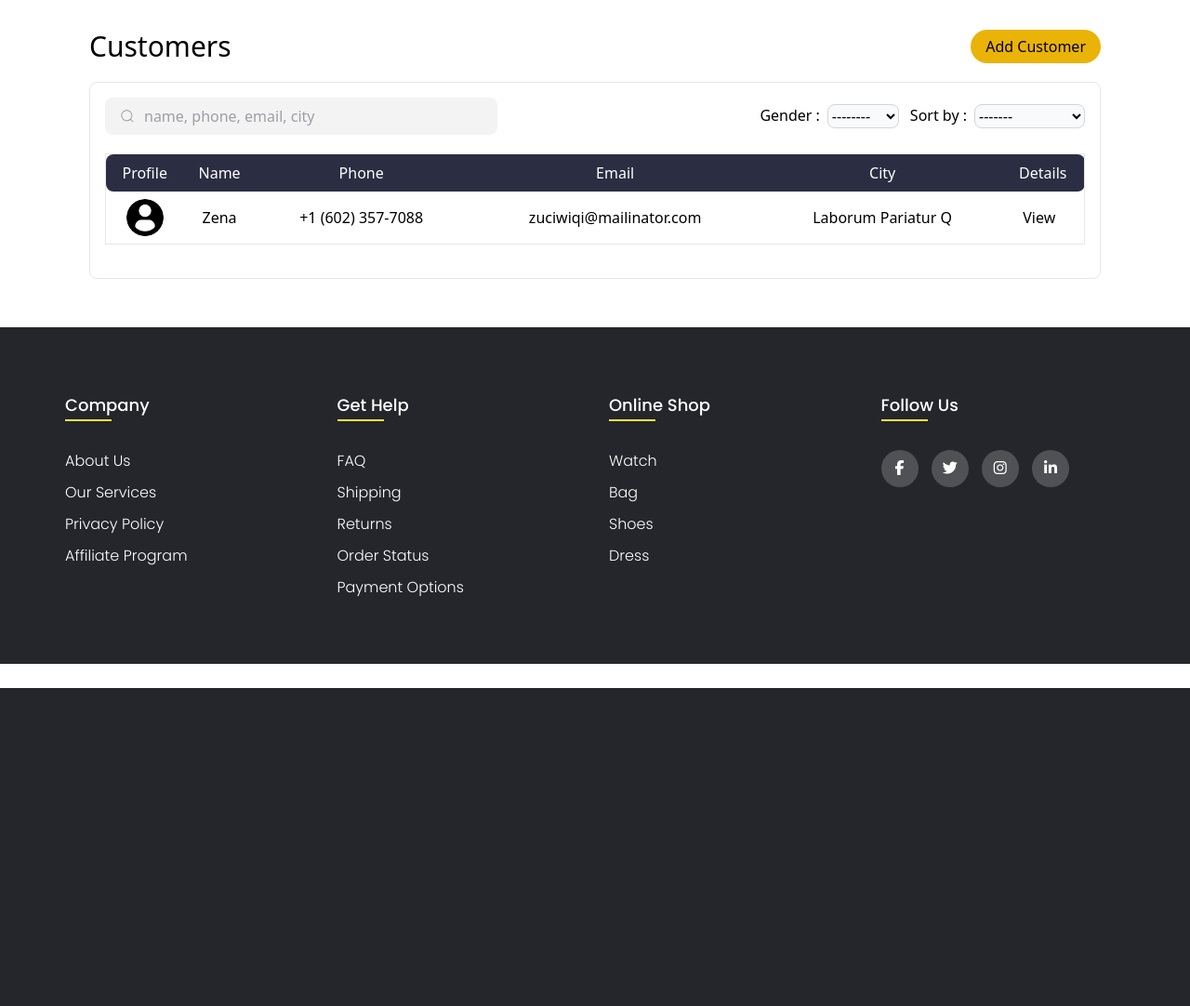
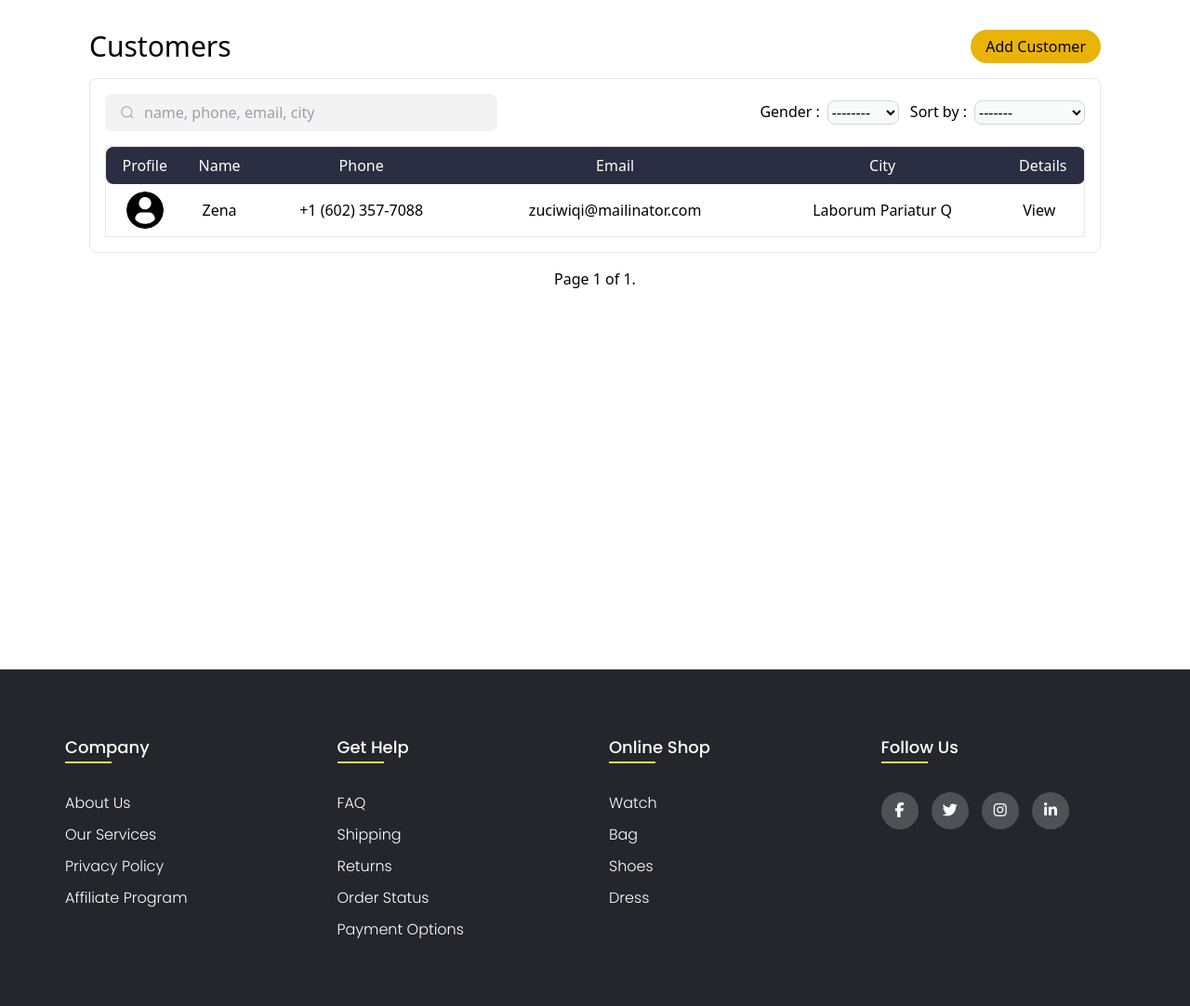
Before and after one commit to TharakaramuduN/TailorFlow1, a Django app: page /customers/ in a window 1280 px wide. Shown: the part 60-1142 px from the top of the page at 93% size. Before the commit the page ends 800 px from the top, so only its background shows below. Run offline with Django 4.2, Linux system fonts and the light colour scheme; a user stored in the database is signed in; data comes from the database, SQL or seed files in the repository; both versions use the stored data as it was after the commit.

Commit message:
added pagination in customers app

```diff
--- a/apps/customers/static/js/customers.js
+++ b/apps/customers/static/js/customers.js
@@ -1,4 +1,4 @@
-async function filterCustomers(){
+async function filterCustomers(page_num){
   let query = '/filter-customers/?'
   let searchQuery = document.querySelector('.search-input').value.trim()
   let gender = document.querySelector('#gender').value
@@ -7,11 +7,14 @@ async function filterCustomers(){
   if (searchQuery) query += `search=${searchQuery}`
   if (gender !== 'D') query += `&gender=${gender}`
   if (sortby !== 'D') query += `&sortby=${sortby}`
+  if (page_num){ query += `&page=${page_num}`} else query += '&page=1'
 
   let response = await fetch(query)
   let data = await response.json()
 
   tableBody.innerHTML = ''
+  pagination = document.querySelector('.pagination')
+  page_obj = data['page_obj']
   data.customers.forEach(customer=>{
       const row = document.createElement('tr')
       row.innerHTML = `
@@ -29,5 +32,20 @@ async function filterCustomers(){
       `
       tableBody.appendChild(row)
   })
+  pagination.innerHTML = ''
+  pagination.innerHTML = `
+  <span class="step-links flex justify-between w-full">
+      ${page_obj.has_previous ? `
+      <span>
+      <button class=" border px-3 bg-yellow-500 rounded-full" onclick=filterCustomers(${ page_obj.previous_page_number })><i class="fa-solid fa-angle-left"></i></button></span>` : '<div></div>' }
 
+      <span class="current">
+          Page ${ page_obj.number } of ${ page_obj.num_pages }.
+      </span>
+
+      ${page_obj.has_next ? `
+      <span>
+          <button class=' border px-3 bg-yellow-500 rounded-full' type='button' onclick=filterCustomers(${ page_obj.next_page_number })><i class="fa-solid fa-angle-right"></i></button>
+      </span>` : '<div></div>'}
+  </span>`
 }
--- a/apps/customers/templates/customers/customers.html
+++ b/apps/customers/templates/customers/customers.html
@@ -7,7 +7,7 @@
 
 {%block content%}
   <section class="customer-section">
-    <div class="customer-content max-w-6xl mx-auto sm:p-8 p-4">
+    <div class="customer-content max-w-6xl mx-auto sm:p-8 p-4 min-h-[90vh]">
 
       <div class=" flex justify-between ">
         <h1 class=" text-xl sm:text-3xl font-medium">Customers</h1>
@@ -16,7 +16,7 @@
         </button>
       </div>
 
-      <div class="border rounded-lg h-fit sm:p-4 p-2 my-5 gap-3">
+      <div class="border rounded-lg h-fit sm:p-4 p-2 mt-4 gap-3">
           <div class="searchbar-filters flex gap-3 flex-wrap w-full justify-between items-center">
             <div class="group">
               <svg class="icon" aria-hidden="true" viewBox="0 0 24 24"><g><path d="M21.53 20.47l-3.66-3.66C19.195 15.24 20 13.214 20 11c0-4.97-4.03-9-9-9s-9 4.03-9 9 4.03 9 9 9c2.215 0 4.24-.804 5.808-2.13l3.66 3.66c.147.146.34.22.53.22s.385-.073.53-.22c.295-.293.295-.767.002-1.06zM3.5 11c0-4.135 3.365-7.5 7.5-7.5s7.5 3.365 7.5 7.5-3.365 7.5-7.5 7.5-7.5-3.365-7.5-7.5z"></path></g></svg>
@@ -44,7 +44,7 @@
           </div>
 
 
-          <table class=" w-full  border my-5 rounded-3xl text-sm sm:text-base text-center">
+          <table class=" w-full  border mt-4 rounded-3xl text-sm sm:text-base text-center">
             <thead class=" bg-[#2b2d42] text-white ">
               <tr class="">
                 <td class=" rounded-l-lg">Profile</td>
@@ -56,7 +56,7 @@
               </tr>
             </thead>
             <tbody class="">
-              {% for customer in customers%}
+              {% for customer in page_obj%}
               <tr class="">
                 <td class=" flex justify-center items-center h-14"><img class=" h-10 w-10 rounded-full" src={{customer.profile.url}} alt=""></td>
                 <td>{{customer.first_name}}</td>
@@ -74,7 +74,32 @@
               {%endfor%}
             </tbody>
           </table>
-      </div>
+        </div>
+        <div class="pagination flex items-center justify-center mx-auto max-w-4xl pt-4 sm:px-8 px-4">
+          <span class="step-links flex  w-full justify-between">
+              {% if page_obj.has_previous %}
+                  <button type="button" class=" border px-3 bg-yellow-500 rounded-full" ><i class="fa-solid fa-angle-left"></i></button>
+              {%else%}
+                  <div class="hidden-obj">
+
+                  </div>
+              {% endif %}
+
+              <span class="current">
+                  Page {{ page_obj.number }} of {{ page_obj.paginator.num_pages }}.
+              </span>
+
+              {% if page_obj.has_next %}
+                <span>
+                  <button type="button" onclick="filterCustomers('{{page_obj.next_page_number}}')" class=" border px-3 bg-yellow-500 rounded-full"><i class="fa-solid fa-angle-right"></i></button>
+                </span>
+              {%else%}
+                <div class="hidden-obj">
+
+                </div>
+              {% endif %}
+          </span>
+        </div>
     </div>
   </section>
   <script src="{%static 'js/customers.js'%}"></script>
--- a/apps/customers/views.py
+++ b/apps/customers/views.py
@@ -6,6 +6,7 @@ from django.contrib.auth.decorators import login_required
 from django.http import HttpResponse, JsonResponse
 from django.db.models import Q
 from django.conf import settings
+from django.core.paginator import Paginator
 
 @login_required
 def new_customer(request):
@@ -59,7 +60,10 @@ def edit_customer(request,customer_id):
 def customers(request):
     tailor = request.user
     customers = Customer.objects.filter(tailor=tailor)
-    return render(request,'customers/customers.html',context={'customers':customers})
+    pagination = Paginator(customers,7)
+    page_num = request.GET.get('page')
+    page_obj = pagination.get_page(page_num)
+    return render(request,'customers/customers.html',context={'page_obj':page_obj})
 
 @login_required
 def customer_details(request,customer_id):
@@ -108,10 +112,10 @@ def filter_customers(request):
     gender = request.GET.get('gender','')
     sortby = request.GET.get('sortby','')
 
-    queryset = Customer.objects.filter(tailor=request.user)
+    customers = Customer.objects.filter(tailor=request.user)
 
     if search:
-        queryset = queryset.filter(
+        customers = customers.filter(
             Q(first_name__icontains=search) |
             Q(last_name__icontains=search) |
             Q(email__icontains=search) |
@@ -120,12 +124,24 @@ def filter_customers(request):
         ).distinct()
 
     if gender:
-        queryset = queryset.filter(gender = gender)
+        customers = customers.filter(gender = gender)
 
     if sortby:
-        queryset = queryset.order_by(sortby)
+        customers = customers.order_by(sortby)
 
-    customers_data = list(queryset.values())
+    pagination = Paginator(customers,7)
+    page_num = request.GET.get('page')
+    page_obj = pagination.get_page(page_num)
+    page_data = {
+        'number':page_obj.number,
+        'num_pages':page_obj.paginator.num_pages,
+        'has_next':page_obj.has_next(),
+        'has_previous':page_obj.has_previous(),
+        'previous_page_number':page_obj.previous_page_number() if page_obj.has_previous() else None,
+        'next_page_number':page_obj.next_page_number() if page_obj.has_next() else None,
+
+    }
+    customers_data = list(page_obj.object_list.values())
     for customer in customers_data:
         customer['profile'] = settings.MEDIA_URL + str(customer['profile'])
-    return JsonResponse({'customers':customers_data})
+    return JsonResponse({'customers':customers_data,'page_obj':page_data})
--- a/apps/orders/static/js/orders.js
+++ b/apps/orders/static/js/orders.js
@@ -41,5 +41,6 @@ async function filterOrders(page_num){
         ${page_obj.has_next ? `
         <span>
             <button class=' border px-3 bg-yellow-500 rounded-full' type='button' onclick=filterOrders(${ page_obj.next_page_number })><i class="fa-solid fa-angle-right"></i></button>
-        </span>` : '<div></div>'}`
+        </span>` : '<div></div>'}
+    </span>`
 }
--- a/static/css/tailwindoutput.css
+++ b/static/css/tailwindoutput.css
@@ -979,9 +979,6 @@ video {
 .pt-4 {
   padding-top: 1rem;
 }
-.pt-8 {
-  padding-top: 2rem;
-}
 .pt-6 {
   padding-top: 1.5rem;
 }
```
Also changed, not shown: db.sqlite3.
